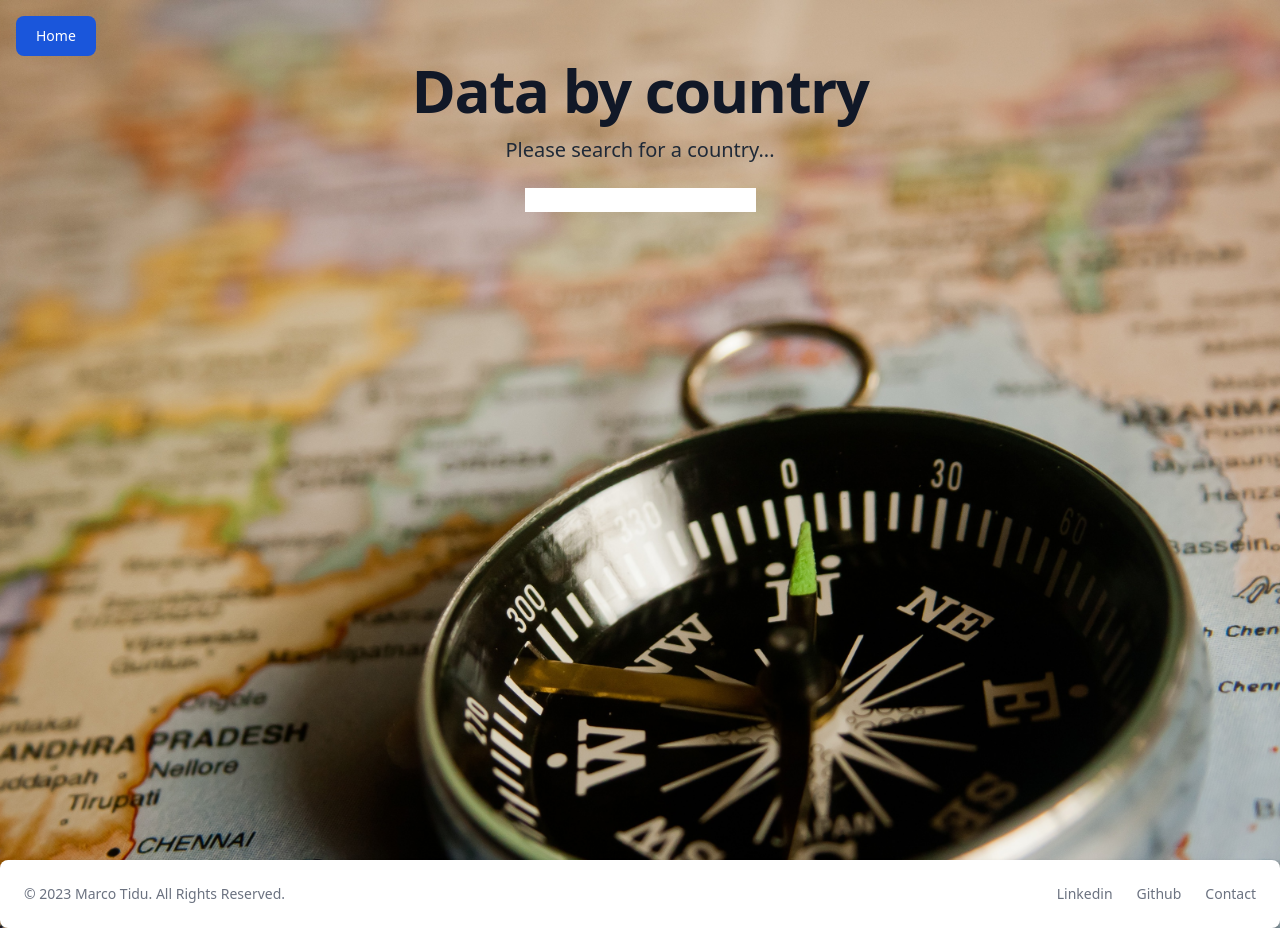
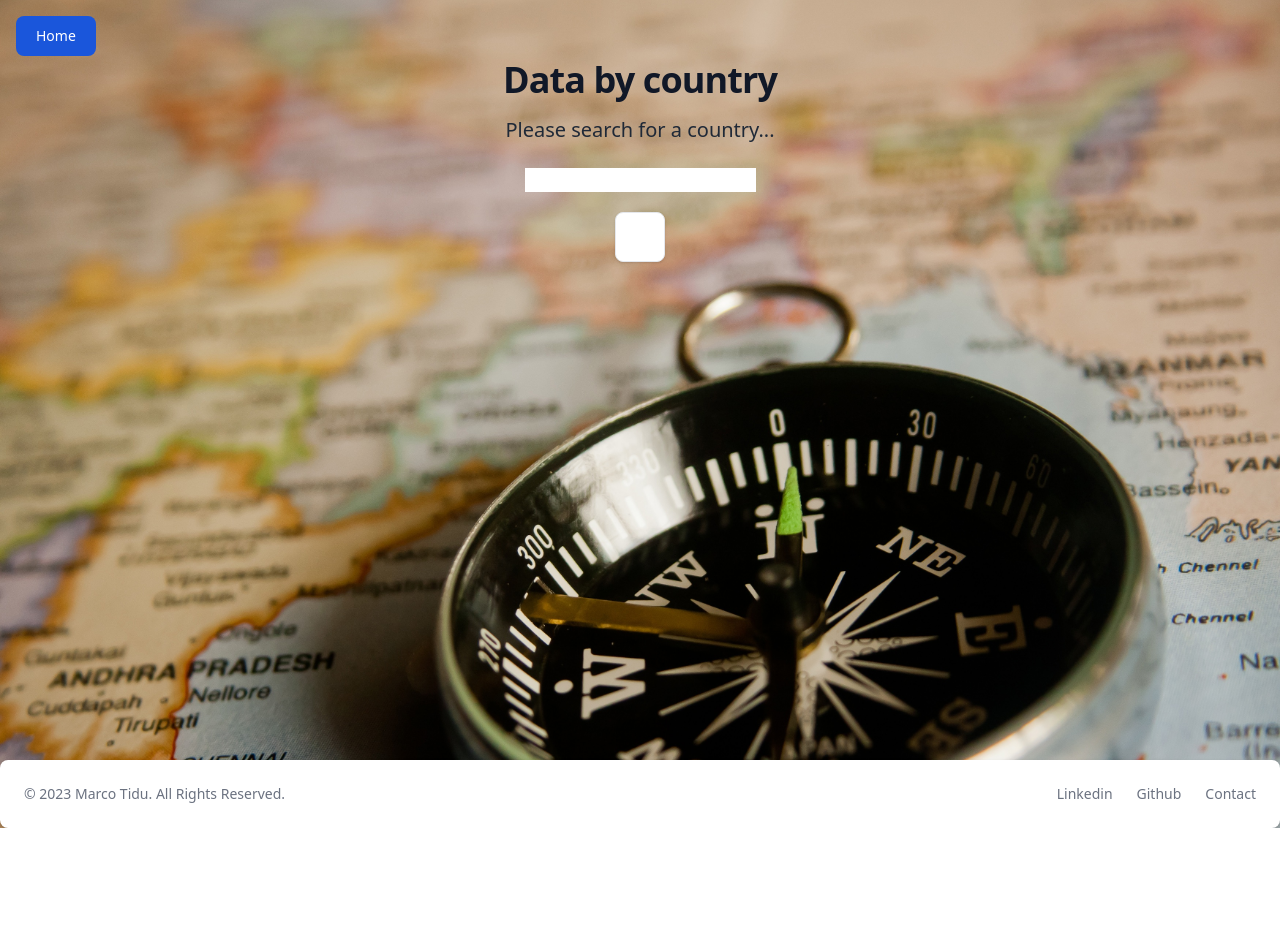
Before and after one commit to tidumarco/countries-data-visualization-system, a React (Create React App) app: page /data-by-country in a window 1280 px wide. After the commit the page ends 828 px from the top, so only its background shows below. Built offline with nearby package versions, Linux system fonts and the light colour scheme.

Commit message:
Fixing style

```diff
--- a/src/app/slices/countriesSlice.ts
+++ b/src/app/slices/countriesSlice.ts
@@ -92,6 +92,9 @@ export const countriesSlice = createSlice({
       const sortedItems = state.items.sort(compare);
       state.items = sortedItems;
     },
+    deleteAllCountries: (state, action) => {
+      state.items = [];
+    },
   },
   extraReducers: (builder) => {
     builder.addCase(fetchCountriesThunk.pending, (state) => {
@@ -117,5 +120,5 @@ export const countriesSlice = createSlice({
   },
 });
 
-export const { handleSort } = countriesSlice.actions;
+export const { handleSort, deleteAllCountries } = countriesSlice.actions;
 export default countriesSlice.reducer;
--- a/src/components/AreaChart.tsx
+++ b/src/components/AreaChart.tsx
@@ -98,10 +98,13 @@ function AreaChart() {
         <RegionButton value="Asia" className={middleButtonStyles} />
         <RegionButton value="Oceania" className={lastButtonStyles} />
       </div>
-      <div className="p-5 flex flex-col items-center justify-center max-h-[75%]">
-        <h2 className="pt-12 text-center mb-2 text-2xl font-bold tracking-tight text-gray-900 dark:text-white">
-          Areas of {region}
-        </h2>
+      <h2 className="pt-12 text-center mb-2 text-2xl font-bold tracking-tight text-gray-900 dark:text-white">
+        Areas of {region}
+      </h2>
+      <div
+        className="p-5"
+        style={{ display: "flex", height: "60vh", justifyContent: "center" }}
+      >
         <Chart
           className="bg-white max-w-[75%] max-h-[89%]"
           data={data}
--- a/src/components/BackButton.tsx
+++ b/src/components/BackButton.tsx
@@ -1,11 +1,15 @@
 import React from "react";
 import { Link } from "react-router-dom";
+import { useAppDispatch } from "../app/hooks";
+import { deleteAllCountries } from "../app/slices/countriesSlice";
 
 function BackButton() {
+  const dispatch = useAppDispatch();
   return (
     <Link
       className="inline-block mt-4 ml-4 text-white bg-blue-700 hover:bg-blue-800 focus:ring-4 focus:ring-blue-300 font-medium rounded-lg text-sm px-5 py-2.5 mr-2 mb-1 dark:bg-blue-600 dark:hover:bg-blue-700 focus:outline-none dark:focus:ring-blue-800"
       to="/"
+      onClick={() => dispatch(deleteAllCountries)}
     >
       Home
     </Link>
--- a/src/components/PopulationChart.tsx
+++ b/src/components/PopulationChart.tsx
@@ -98,7 +98,10 @@ function PopulationChart() {
         <RegionButton value="Asia" className={middleButtonStyles} />
         <RegionButton value="Oceania" className={lastButtonStyles} />
       </div>
-      <div className="p-4 flex-col justify-center">
+      <div
+        className="p-4"
+        style={{ display: "flex", height: "60vh", justifyContent: "center" }}
+      >
         <Chart className="bg-white" data={data} type={"bar"} />
       </div>
     </div>
--- a/src/pages/DataCountry.tsx
+++ b/src/pages/DataCountry.tsx
@@ -28,34 +28,12 @@ export default function DataCountry() {
     setSearch(inputValue);
   };
 
-  if (filteredCountry.length === 0) {
-    return (
-      <>
-        <div>
-          <BackButton />
-        </div>
-        <div className="h-screen">
-          <h1 className="text-center mb-4 text-4xl font-extrabold leading-none tracking-tight text-gray-900 md:text-5xl lg:text-6xl dark:text-white">
-            Data by country
-          </h1>
-          <div className="m-2 flex flex-col items-center justify-center">
-            <h5 className="text-center mb-6 text-lg font-normal text-gray-800 lg:text-xl sm:px-16 xl:px-48 dark:text-gray-400">
-              Please search for a country...
-            </h5>
-            <SearchAppBar handleChange={debounce(onChange, 300)} />
-          </div>
-        </div>
-        <Footer />
-      </>
-    );
-  }
-
   return (
     <>
       <div>
         <BackButton />
       </div>
-      <h1 className="text-center mb-4 text-4xl font-extrabold leading-none tracking-tight text-gray-900 md:text-5xl lg:text-6xl dark:text-white">
+      <h1 className="text-center mb-4 text-4xl font-extrabold leading-none tracking-tight text-gray-900 md:text-5xl lg:text-4xl dark:text-white">
         Data by country
       </h1>
       <div className="m-2 flex flex-col items-center justify-center">
@@ -63,8 +41,8 @@ export default function DataCountry() {
           Please search for a country...
         </h5>
         <SearchAppBar handleChange={debounce(onChange, 300)} />
-        <div className="p-5">
-          <CountryTable filter={filteredCountry} />
+        <div className="p-5" style={{ display: "flex", height: "70vh" }}>
+          {filteredCountry && <CountryTable filter={filteredCountry} />}
         </div>
       </div>
 
--- a/src/pages/DataRegion.tsx
+++ b/src/pages/DataRegion.tsx
@@ -19,10 +19,10 @@ function DataRegion() {
   };
 
   return (
-    <div className="flex flex-col min-h-screen">
+    <div className="flex flex-col" style={{ display: "flex", height: "100vh" }}>
       <div className="overflow-hidden flex-grow">
         <BackButton />
-        <h1 className="text-center mb-4 text-4xl font-extrabold leading-none tracking-tight text-gray-900 md:text-5xl lg:text-6xl dark:text-white">
+        <h1 className="text-center mb-4 text-2xl font-extrabold leading-none tracking-tight text-gray-900 md:text-3xl lg:text-4xl dark:text-white">
           Data by region
         </h1>
         <p className="text-center mb-6 font-normal text-gray-700 dark:text-gray-400 flex justify-center w-screen">
--- a/src/pages/Home.tsx
+++ b/src/pages/Home.tsx
@@ -1,12 +1,15 @@
 import React from "react";
 import { Link } from "react-router-dom";
 import Footer from "../components/Footer";
+import { useAppDispatch } from "../app/hooks";
+import { deleteAllCountries } from "../app/slices/countriesSlice";
 
 function Home() {
+  const dispatch = useAppDispatch();
   return (
     <div className="flex flex-col min-h-screen">
       <div className="overflow-hidden flex-grow">
-        <h1 className="text-center pt-14 mb-4 text-4xl font-extrabold leading-none tracking-tight text-gray-900 md:text-5xl lg:text-6xl dark:text-white">
+        <h1 className="text-center pt-14 mb-4  font-extrabold leading-none tracking-tight text-gray-900 md:text-5xl lg:text-4xl dark:text-white">
           Welcome to our system
         </h1>
         <p className="text-center mb-6 text-lg font-normal text-gray-800 lg:text-xl sm:px-16 xl:px-48 dark:text-gray-400">
@@ -24,6 +27,7 @@ function Home() {
           <Link
             className="text-white bg-blue-700 hover:bg-blue-800 focus:ring-4 focus:ring-blue-300 font-medium rounded-lg text-sm px-5 py-2.5 mr-2 mb-2 dark:bg-blue-600 dark:hover:bg-blue-700 focus:outline-none dark:focus:ring-blue-800"
             to="data-by-country"
+            onClick={() => dispatch(deleteAllCountries)}
           >
             Data by country
           </Link>
```
